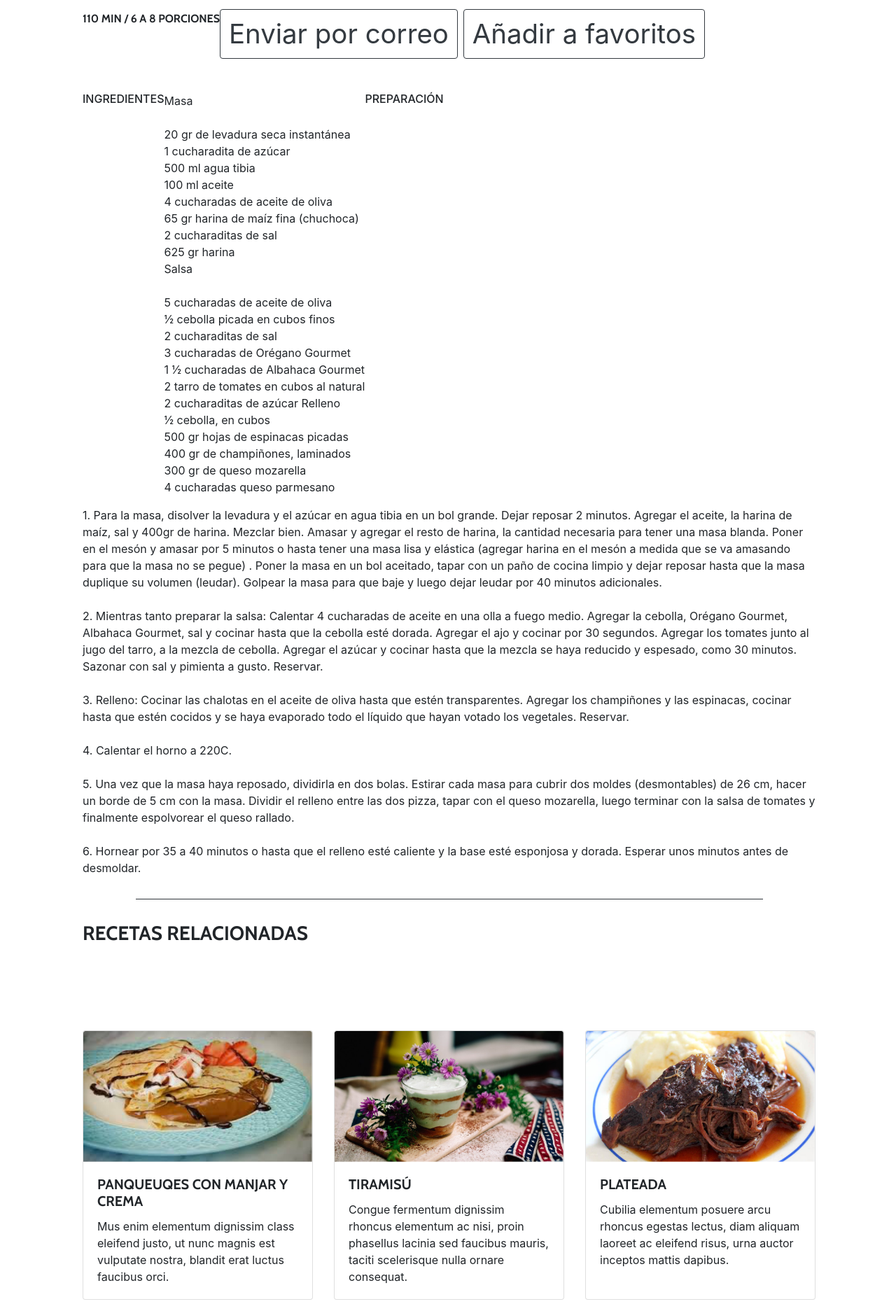
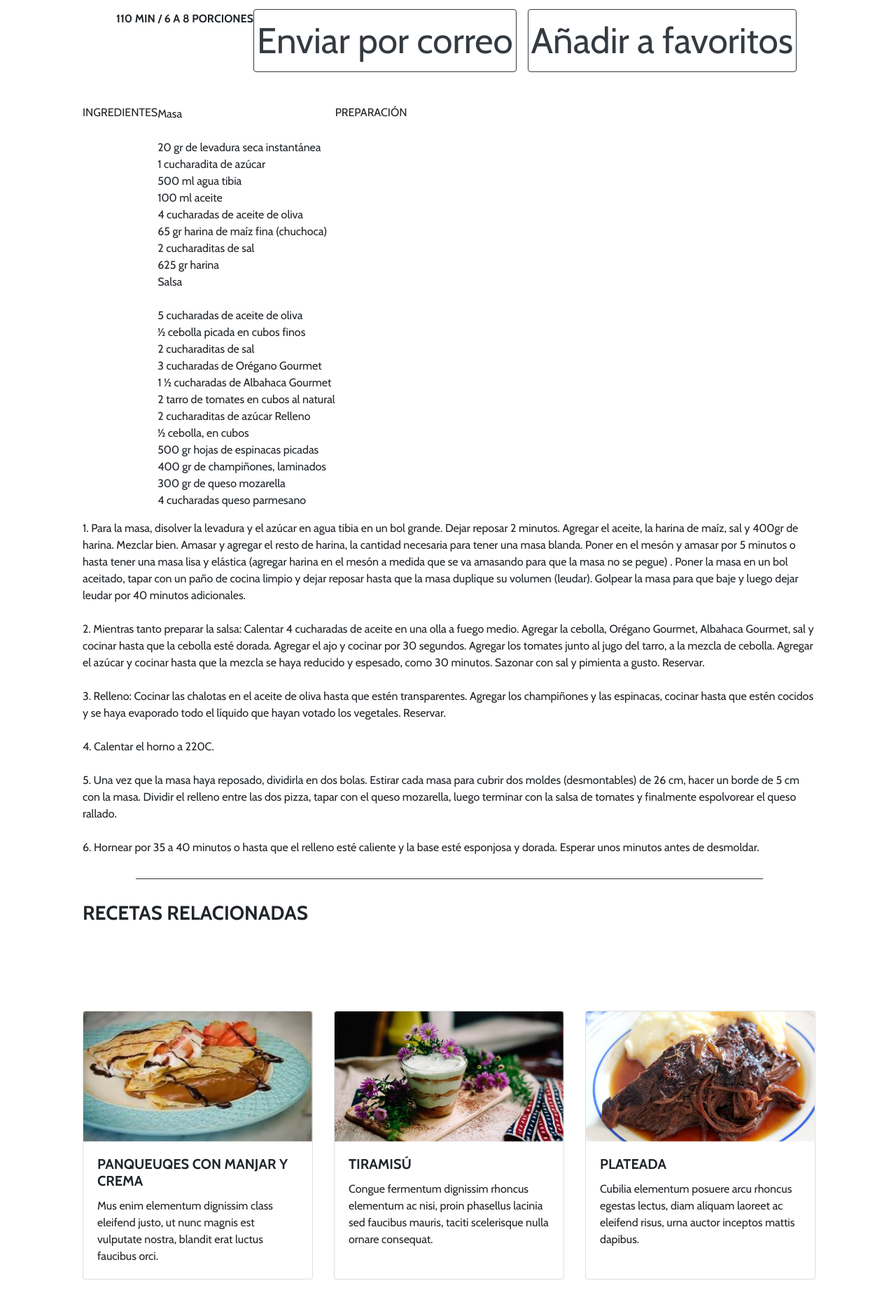
Before and after one commit to Coke1412/Ricomida-responsive-web, a plain HTML site: page index.html in a window 1280 px wide. Shown: the part 820-2693 px from the top of the page at 70% size. Drawn offline with nearby package versions, Linux system fonts and the light colour scheme.

Commit message:
fonts added. Small view finished

```diff
--- a/assets/css/style.css
+++ b/assets/css/style.css
@@ -1,3 +1,7 @@
+
+
+
+
 footer {
     background-color: #373A3C;
 }
@@ -6,11 +10,17 @@ footer {
     font-family: 'Cabin', sans-serif;
     font-weight: 700;
 }
+
+.cabin-regular{
+    font-family: 'Cabin', sans-serif;
+    font-weight: 400;
+}
+
 #us {
     background-color: #DC3545;
 }
 .sendbutton {
-    font-size: 3vw;
+    font-size: 4vw;
 }
 
 .card {
--- a/index.html
+++ b/index.html
@@ -2,6 +2,7 @@
 <head>
   <meta charset="UTF-8">
   <meta name="viewport" content="width=device-width, initial-scale=1.0">
+
   <title>Ricomida</title>
 
   <!-- Google Fonts: Cabin: regular, bold; Lobster: regular-->
@@ -37,7 +38,7 @@
           <a class="nav-link" href="#us">Nosotros</a>
         </li>
         <li class="nav-item">
-          <a class="nav-link" href="#">Contacto</a>
+          <a class="nav-link" href="#us">Contacto</a>
         </li>
       </ul>
     </div>
@@ -55,12 +56,12 @@
 
         <hr class="bg-dark line">
 
-        <h6 class="pt-1 pb-1 cabin-bold">110 MIN / 6 A 8 PORCIONES</h6>
+        <h6 class="pt-1 pb-1 text-center cabin-bold pl-5">110 MIN / 6 A 8 PORCIONES</h6>
 
         <br>
 
-        <button class="btn btn-outline-dark sendbutton mr-2">Enviar por correo</button>
-        <button class="btn btn-outline-dark sendbutton">Añadir a favoritos</button>
+        <button class="btn btn-outline-dark sendbutton cabin-regular pl-1 pr-1 mr-3">Enviar por correo</button>
+        <button class="btn btn-outline-dark sendbutton pl-1 pr-1 cabin-regular">Añadir a favoritos</button>
 
       </div>
     </div>
@@ -68,10 +69,11 @@
 
 
   <section class="container mt-5" id="main_recipe">
-    <div class="row col-12 pl-5">
+    <div class="row col-12 pl-5 cabin-regular">
       <!-- Recipe -->
 
       <h6>INGREDIENTES</h6>
+      <br><br>
 
 
 
@@ -89,7 +91,7 @@
 
 
   <section class="container" id="relatedrecipes">
-    <div class="row col-12 pl-5 pb-5">
+    <div class="row col-12 pb-5 pl-5">
 
       <h3 class="pt-3 pb-4 text-center cabin-bold">RECETAS RELACIONADAS</h3>
 
@@ -102,7 +104,7 @@
           <img src="./assets/img/recipe-card-1.png" class="card-img-top" alt="...">
           <div class="card-body">
             <h5 class="card-title cabin-bold">PANQUEUQES CON MANJAR Y CREMA</h5>
-            <p class="card-text">Mus enim elementum dignissim class eleifend justo, ut nunc magnis est vulputate nostra, blandit erat luctus faucibus orci.</p>
+            <p class="card-text cabin-regular">Mus enim elementum dignissim class eleifend justo, ut nunc magnis est vulputate nostra, blandit erat luctus faucibus orci.</p>
 
           </div>
         </div>
@@ -111,7 +113,7 @@
           <img src="./assets/img/recipe-card-2.png" class="card-img-top" alt="...">
           <div class="card-body">
             <h5 class="card-title cabin-bold">TIRAMISÚ</h5>
-            <p class="card-text">Congue fermentum dignissim rhoncus elementum ac nisi, proin phasellus lacinia sed faucibus mauris, taciti scelerisque nulla ornare consequat.</p>
+            <p class="card-text cabin-regular">Congue fermentum dignissim rhoncus elementum ac nisi, proin phasellus lacinia sed faucibus mauris, taciti scelerisque nulla ornare consequat.</p>
 
           </div>
         </div>
@@ -120,7 +122,7 @@
           <img src="./assets/img/recipe-card-3.png" class="card-img-top" alt="...">
           <div class="card-body">
             <h5 class="card-title cabin-bold">PLATEADA</h5>
-            <p class="card-text">Cubilia elementum posuere arcu rhoncus egestas lectus, diam aliquam laoreet ac eleifend risus, urna auctor inceptos mattis dapibus.</p>
+            <p class="card-text cabin-regular">Cubilia elementum posuere arcu rhoncus egestas lectus, diam aliquam laoreet ac eleifend risus, urna auctor inceptos mattis dapibus.</p>
 
           </div>
         </div>
@@ -132,7 +134,7 @@
   </section>
 
 
-  <section class="container pl-5 pb-4" id="us">
+  <section class="container pb-4 pl-5" id="us">
 
     <!-- Contact -->
 
@@ -147,7 +149,7 @@
 
     <div class="text-center mr-4">
 
-      <button type="button" class="btn btn-outline-light" id="beginbutton">Empezar</button>
+      <button type="button" class="btn btn-outline-light" id="beginbutton cabin-regular">Empezar</button>
     </div>
 
   </section>
```
